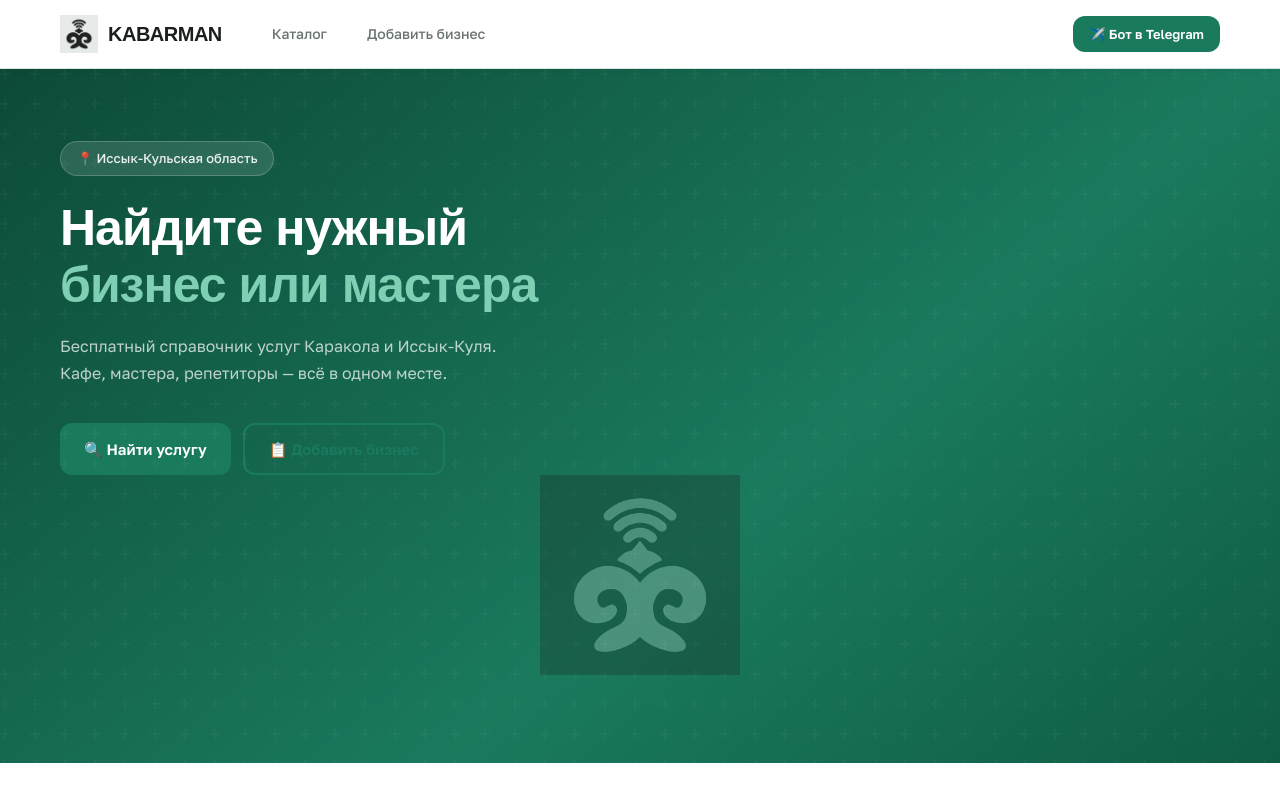
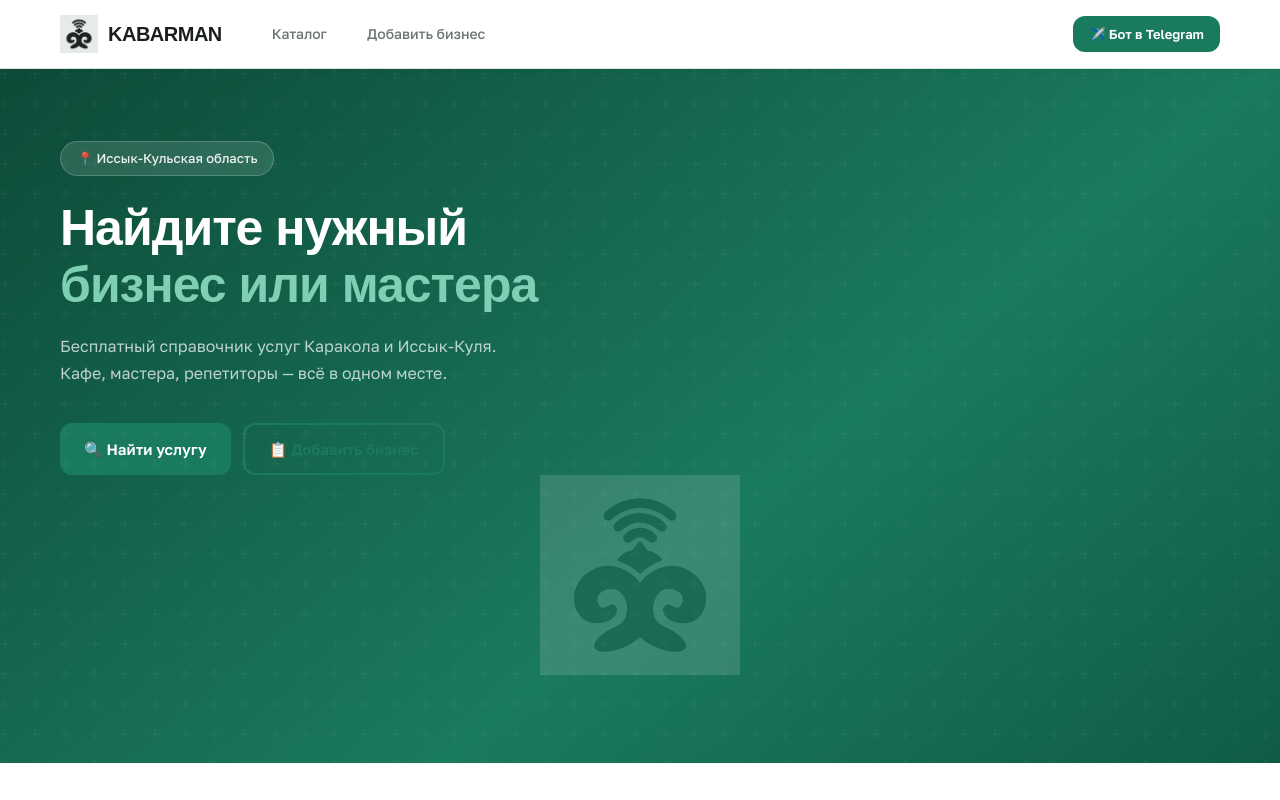
Before and after one commit to tilekmoo-alt/kabarman-web, a React (Vite) app in the folder frontend/: page / in a window 1280 px wide. Shown: the top 800 px of the page. Built offline with nearby package versions, Linux system fonts and the light colour scheme; no server answers; a web font is replaced by a local one.

Commit message:
Update HomePage.module.css

```diff
--- a/frontend/src/pages/HomePage.module.css
+++ b/frontend/src/pages/HomePage.module.css
@@ -44,8 +44,9 @@
 .heroLogo { flex: 0 0 240px; display: flex; justify-content: center; }
 .heroLogoImg {
   width: 200px; height: 200px; object-fit: contain;
-  filter: invert(1) opacity(0.25);
+  opacity: 0.15;
   animation: float 6s ease-in-out infinite;
+  pointer-events: none;
 }
 @keyframes float {
   0%, 100% { transform: translateY(0); }
```
